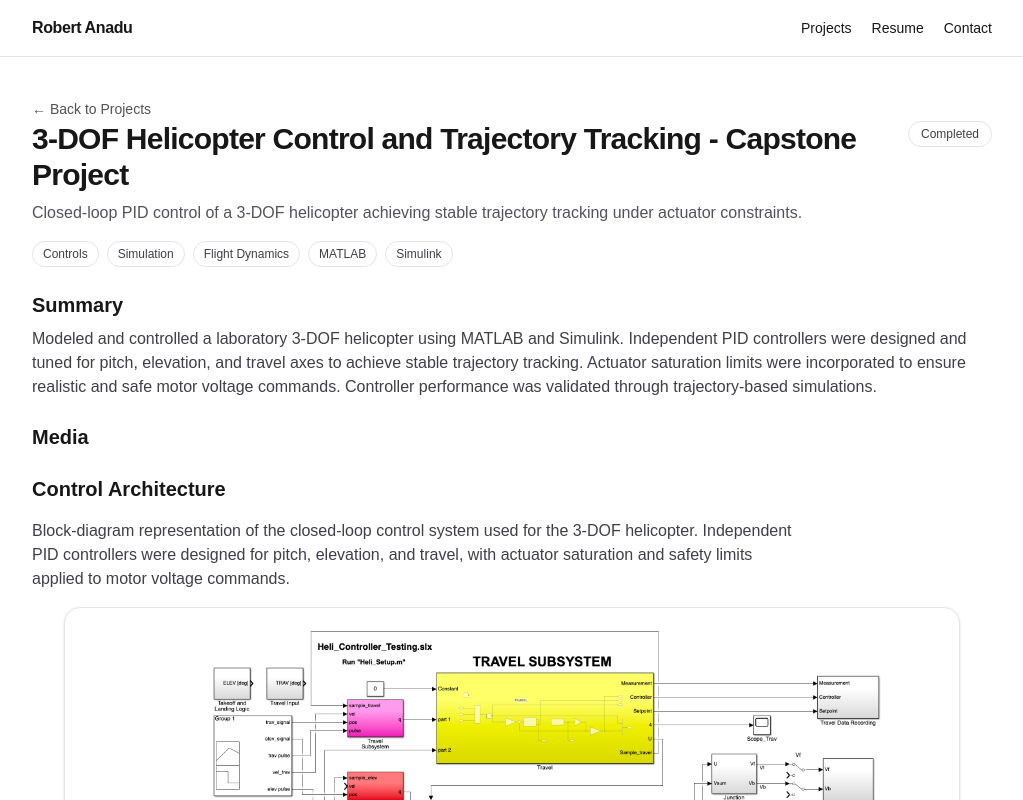
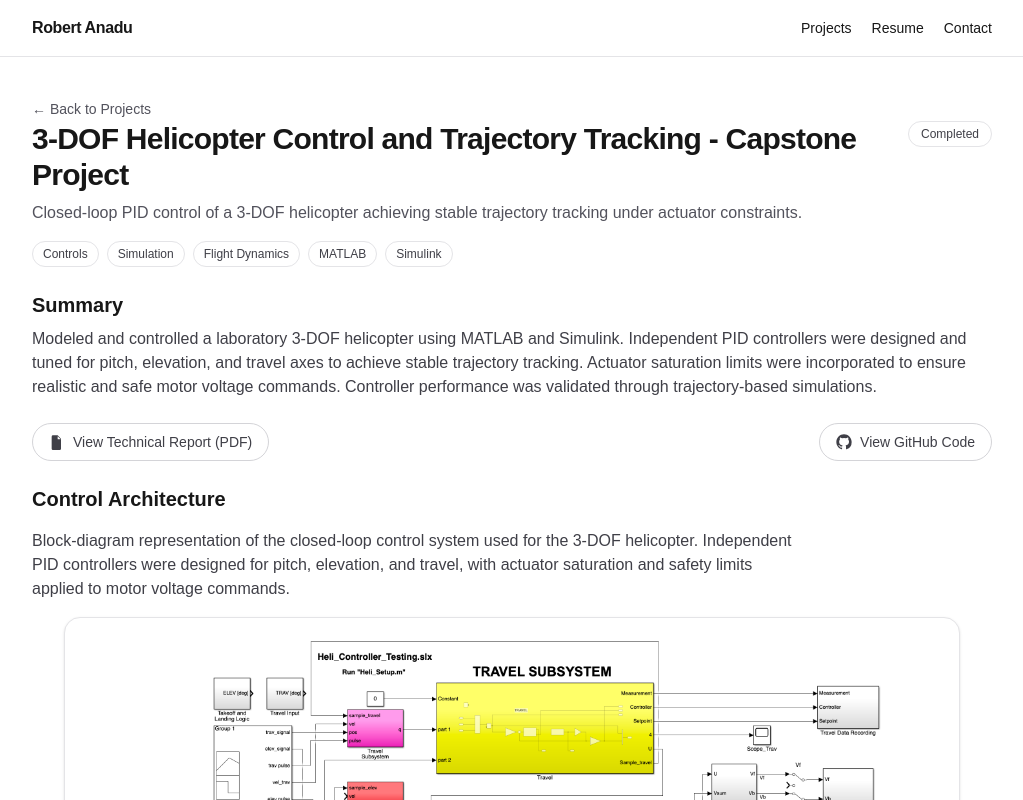
Before and after one commit to ranadu/aerospace-portfolio, a Next.js app: page /projects/3dof-helicopter-control in a window 1280 px wide. Shown: the top 800 px of the page, without its empty margins (128-1151 px from the left). Built offline with nearby package versions, Linux system fonts and the light colour scheme.

Commit message:
project updates

```diff
--- a/app/projects/[slug]/page.tsx
+++ b/app/projects/[slug]/page.tsx
@@ -54,7 +54,40 @@ export default async function ProjectDetail({ params }: { params: Params }) {
        {/* /* Image Section */}
         {p.slug === "3dof-helicopter-control" && (
   <section className="space-y-6">
-    <h2 className="text-xl font-semibold">Media</h2>
+    {/* <h2 className="text-xl font-semibold">Media</h2> */}
+<div className="flex items-center justify-between gap-4">
+    <a
+  href="/docs/3dof-helicopter-control/AER_822_CDR.pdf"
+  target="_blank"
+  rel="noopener noreferrer"
+  className="inline-flex items-center gap-2 rounded-full border border-zinc-300 px-4 py-2 text-sm font-medium text-zinc-700 hover:bg-zinc-100 dark:border-zinc-700 dark:text-zinc-200 dark:hover:bg-zinc-800"
+>
+  <svg
+    viewBox="0 0 24 24"
+    className="h-4 w-4 fill-current"
+    aria-hidden="true"
+  >
+    <path d="M6 2h7l5 5v15a2 2 0 0 1-2 2H6a2 2 0 0 1-2-2V4a2 2 0 0 1 2-2zm7 1.5V8h4.5L13 3.5zM8 12h8v1.5H8V12zm0 3h8v1.5H8V15zm0 3h5v1.5H8V18z" />
+  </svg>
+  View Technical Report (PDF)
+</a>
+
+<a
+        href="https://github.com/ranadu/Capstone-project-3-DOF-helicopter"
+        target="_blank"
+        rel="noopener noreferrer"
+        className="inline-flex items-center gap-2 rounded-full border border-zinc-300 px-4 py-2 text-sm font-medium text-zinc-700 hover:bg-zinc-100 dark:border-zinc-700 dark:text-zinc-200 dark:hover:bg-zinc-800"
+      >
+        <svg
+          viewBox="0 0 24 24"
+          aria-hidden="true"
+          className="h-4 w-4 fill-current"
+        >
+          <path d="M12 .5C5.73.5.5 5.74.5 12.02c0 5.11 3.29 9.44 7.86 10.97.57.1.78-.25.78-.55v-2.02c-3.2.7-3.88-1.55-3.88-1.55-.53-1.34-1.3-1.7-1.3-1.7-1.06-.73.08-.72.08-.72 1.17.08 1.79 1.2 1.79 1.2 1.04 1.78 2.73 1.27 3.4.97.1-.75.4-1.27.73-1.56-2.55-.29-5.23-1.28-5.23-5.7 0-1.26.45-2.3 1.2-3.11-.12-.3-.52-1.52.11-3.16 0 0 .97-.31 3.18 1.19a11 11 0 0 1 5.8 0c2.2-1.5 3.18-1.19 3.18-1.19.63 1.64.23 2.86.11 3.16.75.81 1.2 1.85 1.2 3.11 0 4.43-2.69 5.4-5.25 5.68.41.36.78 1.07.78 2.16v3.2c0 .3.2.65.79.54A11.52 11.52 0 0 0 23.5 12C23.5 5.74 18.27.5 12 .5Z" />
+        </svg>
+        View GitHub Code
+      </a>
+</div>
 
     {/* Hardware overview image
     <figure className="space-y-2">
@@ -173,7 +206,7 @@ export default async function ProjectDetail({ params }: { params: Params }) {
 </div>
 
 
-    {/* Experimental video */}
+    {/* Video */}
     <figure className="space-y-2">
       <video
         className="w-full rounded-2xl border border-zinc-200 dark:border-zinc-800"
@@ -195,10 +228,6 @@ export default async function ProjectDetail({ params }: { params: Params }) {
 )}
 
         {/* /* End Image Section */}
-
-
-
-
         <section className="grid gap-6 sm:grid-cols-2">
           <div className="space-y-2">
             <h2 className="text-xl font-semibold">Engineering Focus</h2>
@@ -240,18 +269,40 @@ export default async function ProjectDetail({ params }: { params: Params }) {
       </div>
 
 
+
+
       {/* Embed AI Chatbot Web App */}
 {p.slug === "ai-chatbot-assistant" && (
   <section className="space-y-4">
-    <h2 className="text-xl font-semibold">Live Demo</h2>
+    <div className="flex flex-wrap items-center justify-between gap-3">
+      <h2 className="text-xl font-semibold">Live Demo</h2>
+
+      <a
+        href="https://github.com/ranadu/AI-chatbot"
+        target="_blank"
+        rel="noopener noreferrer"
+        className="inline-flex items-center gap-2 rounded-full border border-zinc-300 px-4 py-2 text-sm font-medium text-zinc-700 hover:bg-zinc-100 dark:border-zinc-700 dark:text-zinc-200 dark:hover:bg-zinc-800"
+      >
+        <svg
+          viewBox="0 0 24 24"
+          aria-hidden="true"
+          className="h-4 w-4 fill-current"
+        >
+          <path d="M12 .5C5.73.5.5 5.74.5 12.02c0 5.11 3.29 9.44 7.86 10.97.57.1.78-.25.78-.55v-2.02c-3.2.7-3.88-1.55-3.88-1.55-.53-1.34-1.3-1.7-1.3-1.7-1.06-.73.08-.72.08-.72 1.17.08 1.79 1.2 1.79 1.2 1.04 1.78 2.73 1.27 3.4.97.1-.75.4-1.27.73-1.56-2.55-.29-5.23-1.28-5.23-5.7 0-1.26.45-2.3 1.2-3.11-.12-.3-.52-1.52.11-3.16 0 0 .97-.31 3.18 1.19a11 11 0 0 1 5.8 0c2.2-1.5 3.18-1.19 3.18-1.19.63 1.64.23 2.86.11 3.16.75.81 1.2 1.85 1.2 3.11 0 4.43-2.69 5.4-5.25 5.68.41.36.78 1.07.78 2.16v3.2c0 .3.2.65.79.54A11.52 11.52 0 0 0 23.5 12C23.5 5.74 18.27.5 12 .5Z" />
+        </svg>
+        View on GitHub
+      </a>
+    </div>
+
     <div className="aspect-video w-full overflow-hidden rounded-2xl border border-zinc-200 shadow-sm dark:border-zinc-800">
       <iframe
         src="https://ai-chatbot-cyan-alpha.vercel.app"
         title="AI Chatbot Live Demo"
-        className="w-full h-full"
+        className="h-full w-full"
         allow="clipboard-write"
       />
     </div>
+
     <p className="text-sm text-zinc-600 dark:text-zinc-300">
       Embedded live demo served from Vercel. Try chatting with the assistant in real-time!
     </p>
@@ -260,12 +311,28 @@ export default async function ProjectDetail({ params }: { params: Params }) {
 
 
 
-
 {/* Flight Envelope Protection – Visual Results */}
 
 {p.slug === "flight-envelope-protection" && (
   <>
-    {/* Flight Envelope Protection – Visual Results */}
+<div className="flex justify-end">
+<a
+        href="https://github.com/ranadu/FlightEnvelopeProtection"
+        target="_blank"
+        rel="noopener noreferrer"
+        className="inline-flex items-center gap-2 rounded-full border border-zinc-300 px-4 py-2 text-sm font-medium text-zinc-700 hover:bg-zinc-100 dark:border-zinc-700 dark:text-zinc-200 dark:hover:bg-zinc-800"
+      >
+        <svg
+          viewBox="0 0 24 24"
+          aria-hidden="true"
+          className="h-4 w-4 fill-current"
+        >
+          <path d="M12 .5C5.73.5.5 5.74.5 12.02c0 5.11 3.29 9.44 7.86 10.97.57.1.78-.25.78-.55v-2.02c-3.2.7-3.88-1.55-3.88-1.55-.53-1.34-1.3-1.7-1.3-1.7-1.06-.73.08-.72.08-.72 1.17.08 1.79 1.2 1.79 1.2 1.04 1.78 2.73 1.27 3.4.97.1-.75.4-1.27.73-1.56-2.55-.29-5.23-1.28-5.23-5.7 0-1.26.45-2.3 1.2-3.11-.12-.3-.52-1.52.11-3.16 0 0 .97-.31 3.18 1.19a11 11 0 0 1 5.8 0c2.2-1.5 3.18-1.19 3.18-1.19.63 1.64.23 2.86.11 3.16.75.81 1.2 1.85 1.2 3.11 0 4.43-2.69 5.4-5.25 5.68.41.36.78 1.07.78 2.16v3.2c0 .3.2.65.79.54A11.52 11.52 0 0 0 23.5 12C23.5 5.74 18.27.5 12 .5Z" />
+        </svg>
+        View GitHub Code
+      </a>
+</div>
+
     <section className="space-y-6">
       <h2 className="text-xl font-semibold">Visual Results</h2>
 
@@ -351,6 +418,38 @@ export default async function ProjectDetail({ params }: { params: Params }) {
   <>
     {/* Supersonic Propulsion Design – Visual Results */}
     <section className="space-y-6">
+      <div className="flex flex-wrap items-center justify-between gap-3">
+        <a
+  href="/docs/supersonic-propulsion-design/Preliminary_Design_and_Trade_Study_of_Supersonic_Propulsion_Systems_for_a_Mach_3_2_Commercial_Transport.pdf"
+  target="_blank"
+  rel="noopener noreferrer"
+  className="inline-flex items-center gap-2 rounded-full border border-zinc-300 px-4 py-2 text-sm font-medium text-zinc-700 hover:bg-zinc-100 dark:border-zinc-700 dark:text-zinc-200 dark:hover:bg-zinc-800"
+>
+  <svg
+    viewBox="0 0 24 24"
+    className="h-4 w-4 fill-current"
+    aria-hidden="true"
+  >
+    <path d="M6 2h7l5 5v15a2 2 0 0 1-2 2H6a2 2 0 0 1-2-2V4a2 2 0 0 1 2-2zm7 1.5V8h4.5L13 3.5zM8 12h8v1.5H8V12zm0 3h8v1.5H8V15zm0 3h5v1.5H8V18z" />
+  </svg>
+  View Technical Report (PDF)
+</a>
+      <a
+        href="https://github.com/ranadu/SupersonicPropulsionDesign"
+        target="_blank"
+        rel="noopener noreferrer"
+        className="inline-flex items-center gap-2 rounded-full border border-zinc-300 px-4 py-2 text-sm font-medium text-zinc-700 hover:bg-zinc-100 dark:border-zinc-700 dark:text-zinc-200 dark:hover:bg-zinc-800"
+      >
+        <svg
+          viewBox="0 0 24 24"
+          aria-hidden="true"
+          className="h-4 w-4 fill-current"
+        >
+          <path d="M12 .5C5.73.5.5 5.74.5 12.02c0 5.11 3.29 9.44 7.86 10.97.57.1.78-.25.78-.55v-2.02c-3.2.7-3.88-1.55-3.88-1.55-.53-1.34-1.3-1.7-1.3-1.7-1.06-.73.08-.72.08-.72 1.17.08 1.79 1.2 1.79 1.2 1.04 1.78 2.73 1.27 3.4.97.1-.75.4-1.27.73-1.56-2.55-.29-5.23-1.28-5.23-5.7 0-1.26.45-2.3 1.2-3.11-.12-.3-.52-1.52.11-3.16 0 0 .97-.31 3.18 1.19a11 11 0 0 1 5.8 0c2.2-1.5 3.18-1.19 3.18-1.19.63 1.64.23 2.86.11 3.16.75.81 1.2 1.85 1.2 3.11 0 4.43-2.69 5.4-5.25 5.68.41.36.78 1.07.78 2.16v3.2c0 .3.2.65.79.54A11.52 11.52 0 0 0 23.5 12C23.5 5.74 18.27.5 12 .5Z" />
+        </svg>
+        View GitHub Code
+      </a>
+    </div>
       <h2 className="text-xl font-semibold">Visual Results</h2>
 
       <div className="grid gap-6 md:grid-cols-2">
--- a/data/projects.ts
+++ b/data/projects.ts
@@ -111,7 +111,7 @@ export const projects: Project[] = [
   },
 
  {
-  title: "Supersonic Propulsion System Design & Trade Study (Mach 3.2)",
+  title: "Supersonic Propulsion System Design & Trade Study",
   slug: "supersonic-propulsion-design",
   status: "Completed",
   discipline: ["Propulsion", "Thermodynamics", "Simulation"],
```
Also changed, not shown: 2 other files (tests, documents, lock files or other folders).
